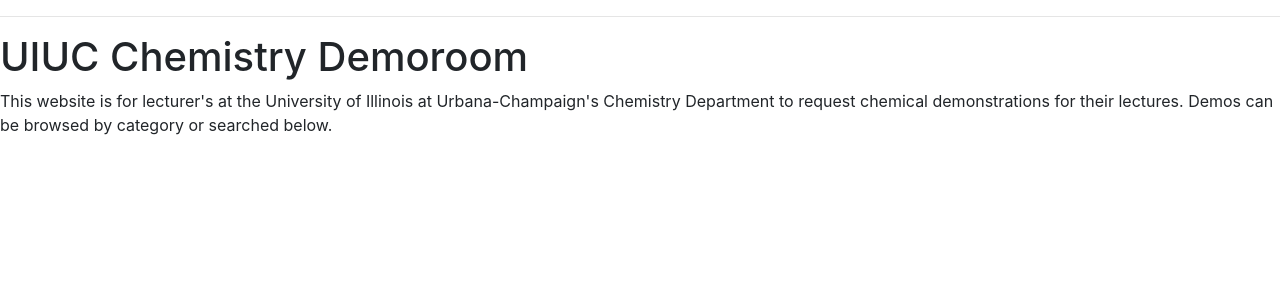
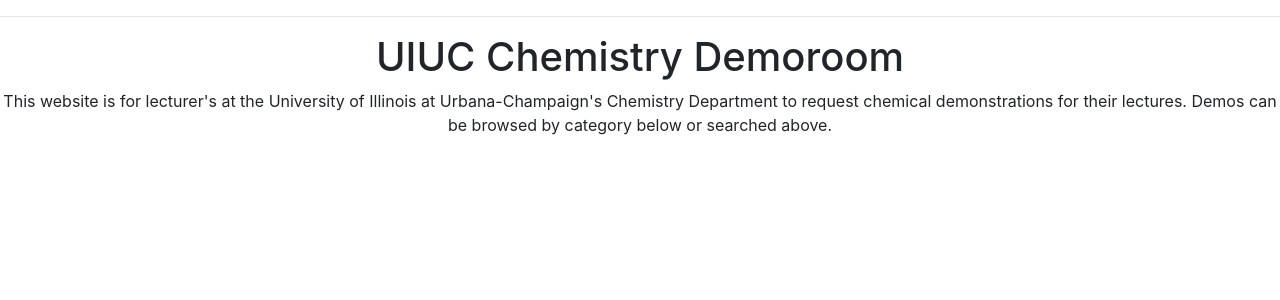
Before and after one commit to tomhennessey/demoroom, a Flask app: template app/templates/index.html in a window 1280 px wide. Shown: the part 56-356 px from the top of the page. Run offline with Flask 2, Linux system fonts and the light colour scheme; the template is opened without the code that fills it, so the values that code supplies are empty; some libraries are stand-ins or nearby versions.

Commit message:
Adjusted index.html intro text

```diff
--- a/app/static/css/all.css
+++ b/app/static/css/all.css
@@ -33,3 +33,7 @@
 .accordion li + li {
 	margin-top: 10px;
 }
+
+#opening, #mainHeader {
+	text-align: center;
+}
--- a/app/templates/index.html
+++ b/app/templates/index.html
@@ -1,9 +1,9 @@
 {% extends "base.html" %}
 
 {% block content %}
-<h1>UIUC Chemistry Demoroom</h1>
+<h1 id="mainHeader">UIUC Chemistry Demoroom</h1>
 
-<div id="opening">This website is for lecturer's at the University of Illinois at Urbana-Champaign's Chemistry Department to request chemical demonstrations for their lectures. Demos can be browsed by category or searched below. </div>
+<div id="opening">This website is for lecturer's at the University of Illinois at Urbana-Champaign's Chemistry Department to request chemical demonstrations for their lectures. Demos can be browsed by category below or searched above. </div>
 
 <div class="accordion" id="mainAccordion">
 
```
